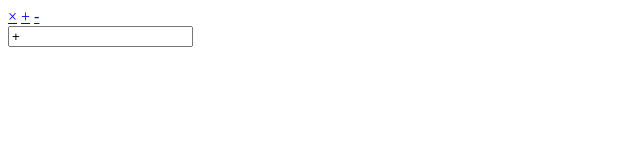
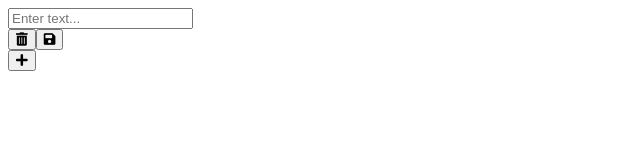
Before and after one commit to husseinhareb/Elenotes, a plain HTML site: page index.html in a window 1280 px wide. Shown: the whole page, without its empty margins (0-640 px from the left). Drawn offline with Linux system fonts and the light colour scheme.

Commit message:
necessary html

```diff
--- a/index.html
+++ b/index.html
@@ -5,16 +5,20 @@
   <meta name="viewport" content="width=device-width, initial-scale=1.0">
   <title>Elenotes</title>
   <link rel="stylesheet" href="style.css">
+  <link rel="stylesheet" href="https://cdnjs.cloudflare.com/ajax/libs/font-awesome/5.15.4/css/all.min.css">
   <script src="renderer.js"></script>
 </head>
-<body>
-  <div id="mySidepanel" class="sidepanel">
-    <a href="javascript:void(0)" class="closebtn" onclick="closeNav()">&times;</a>
-    <a href="#">+</a>
-    <a href="#">-</a>
+<body onload="createNote()">
+
+  <div id="notesContainer">
+    <!-- Div for dynamically created notes will be appended here -->
   </div>
-  <div id="notesContainer" />
-  <input type="text" value="+" id="addNote"
+
+  <!-- Move the button inside the body, after the notesContainer -->
+  <button id="addNote" onclick="createNote()">
+    <i class="fa fa-plus" aria-hidden="true"></i>
+  </button>
+
 
 </body>
 </html>
```
